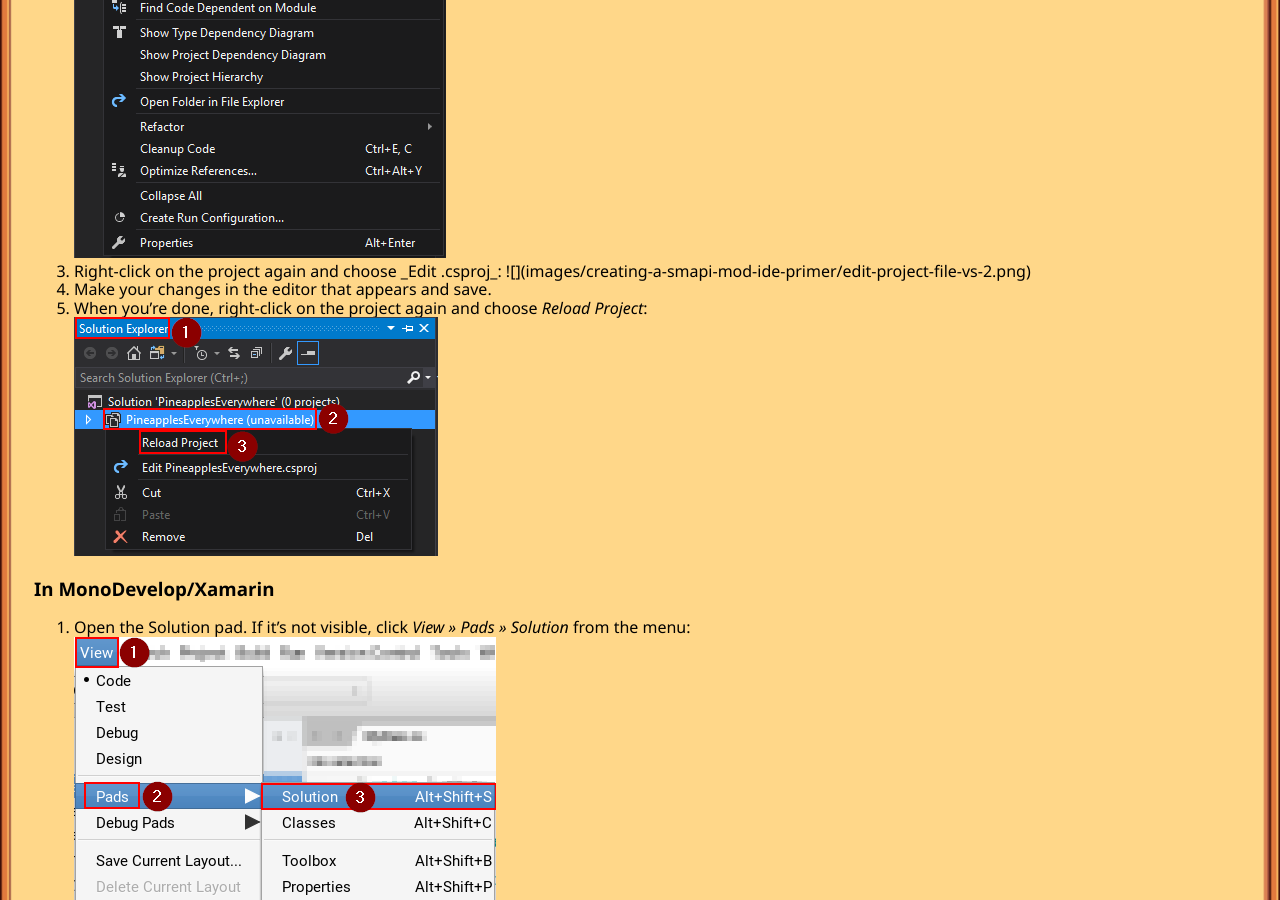
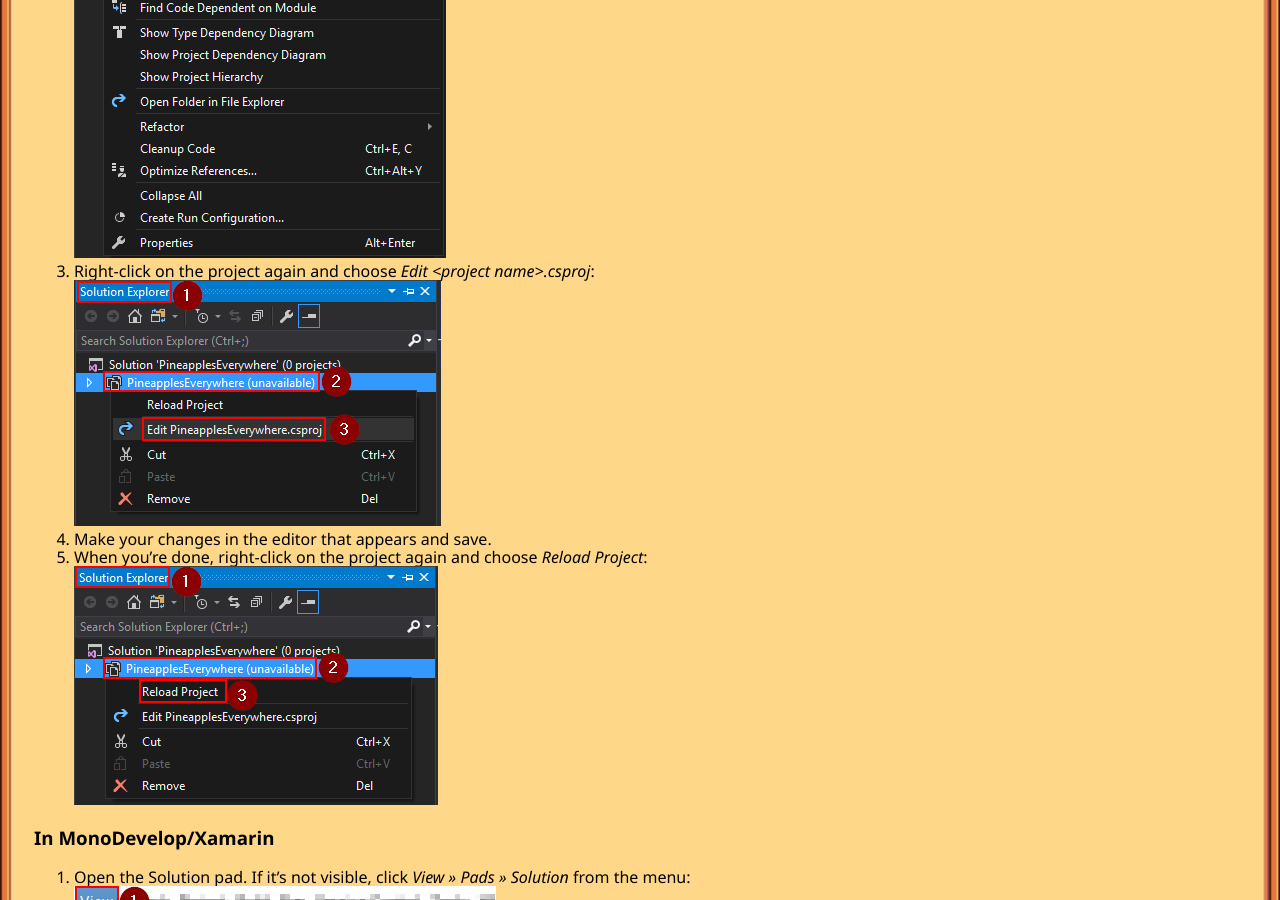
Before and after one commit to Pathoschild/canimod.github.io, a Jekyll site: the page built from for-devs/creating-a-smapi-mod-ide-primer.md, in a window 1280 px wide and 900 px high, scrolled down 21116 px. Built offline with Jekyll 4.4.1, drawn with Linux system fonts in a browser that asks for light colours; nearby versions of some CDN libraries.

Commit message:
fix broken syntax

```diff
--- a/for-devs/creating-a-smapi-mod-ide-primer.md
+++ b/for-devs/creating-a-smapi-mod-ide-primer.md
@@ -160,7 +160,7 @@
    ![](images/creating-a-smapi-mod-ide-primer/show-solution-pane-vs.png)
 2. From the Solution Explorer pane, right-click on the project and choose _Unload_:
    ![](images/creating-a-smapi-mod-ide-primer/edit-project-file-vs-1.png)
-3. Right-click on the project again and choose _Edit <project name>.csproj_:
+3. Right-click on the project again and choose _Edit &lt;project name&gt;.csproj_:
    ![](images/creating-a-smapi-mod-ide-primer/edit-project-file-vs-2.png)
 4. Make your changes in the editor that appears and save.
 5. When you're done, right-click on the project again and choose _Reload Project_:
```
